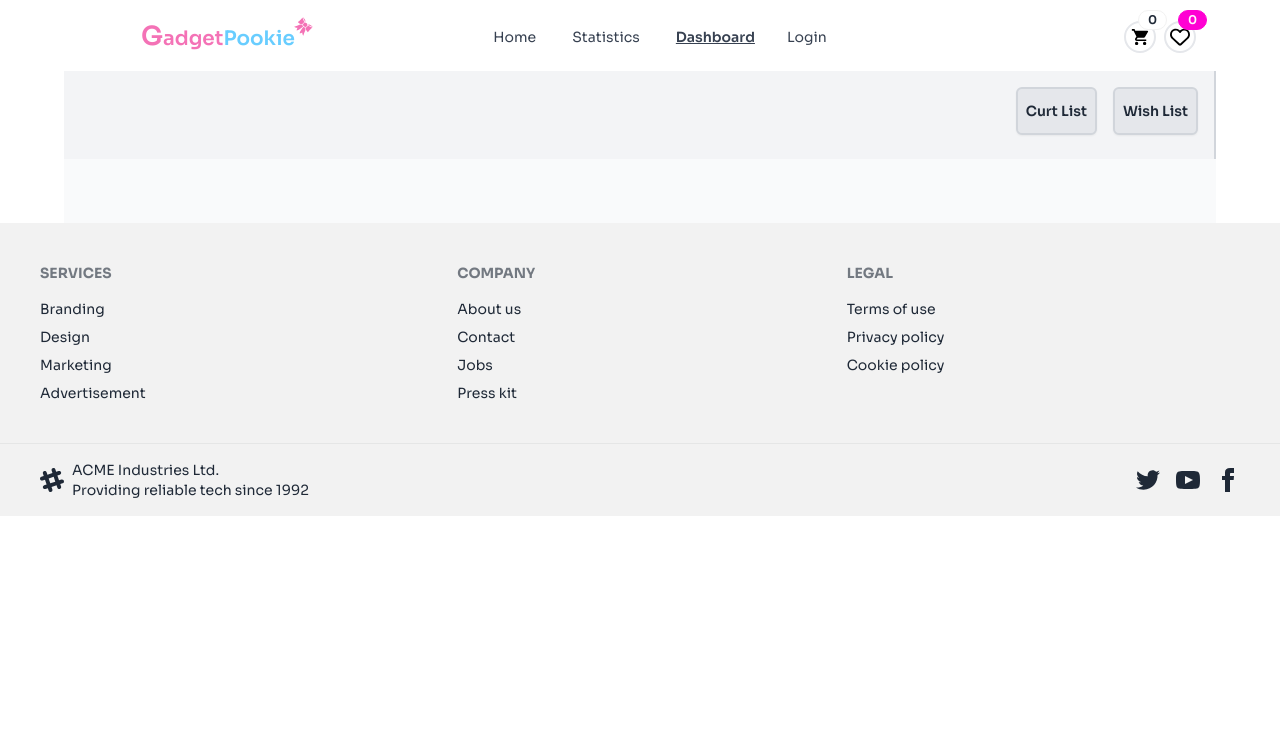
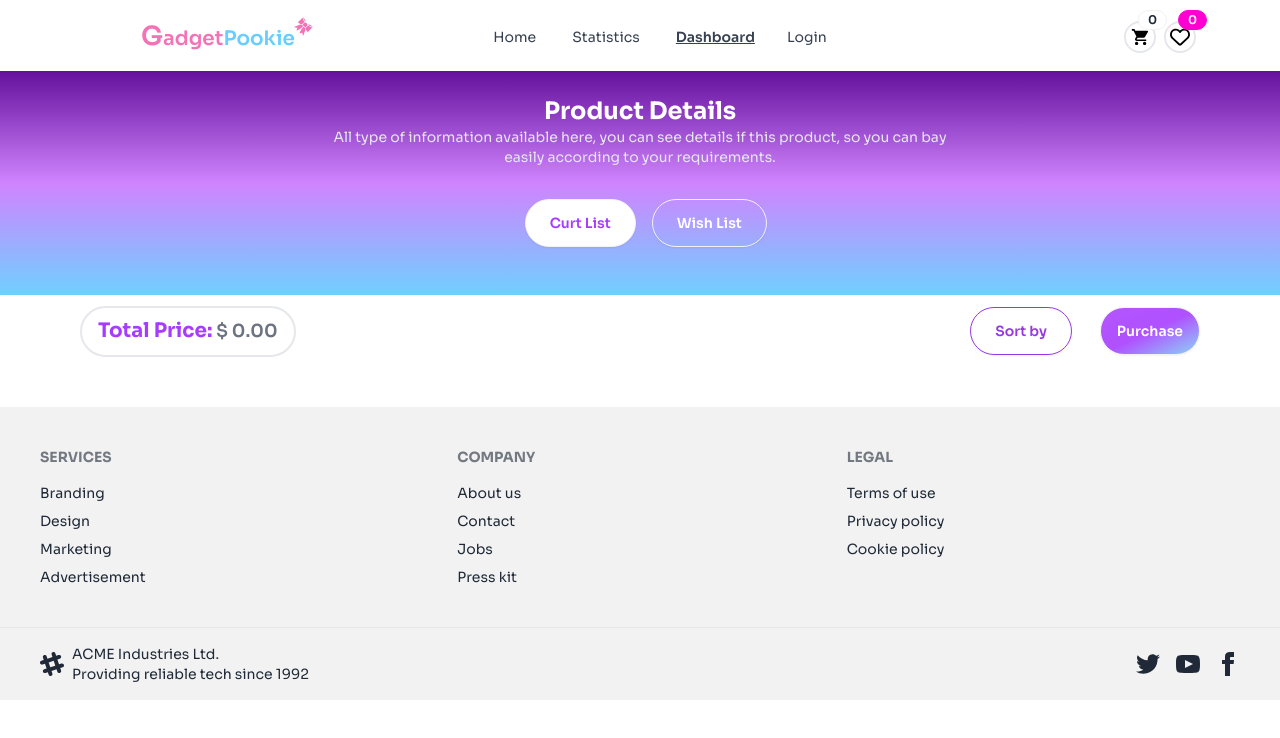
Before and after one commit to programming-hero-web-course-4/b10a8-gadget-heaven-MehediZ07, a React (Vite) app: page /dashboard in a window 1280 px wide. Shown: the top 738 px of the page. Built offline with nearby package versions, Linux system fonts and the light colour scheme.

Commit message:
All function making done

```diff
--- a/src/Components/CurtAndWishCard/CurtAndWishCard.jsx
+++ b/src/Components/CurtAndWishCard/CurtAndWishCard.jsx
@@ -1,6 +1,5 @@
 import { Link } from "react-router-dom";
 export default function CurtAndWishCard({ product }) {
-  console.log(product);
   return (
     <div className="mb-4 mt-6 flex flex-col md:flex-row border solid border-gray-400 rounded-xl p-4">
       <img
@@ -12,6 +11,7 @@ export default function CurtAndWishCard({ product }) {
         <h2 className="text-2xl font-bold">{product.product_title}</h2>
         <h2 className="my-3">Price: {product.price}</h2>
         <h2 className="my-3">Price: {product.description}</h2>
+        <h2 className="my-3">Price: {product.rating}</h2>
 
         <div className="flex justify-start flex-grow-0 my-2 gap-6 overflow-x-auto whitespace-nowrap">
           <Link Link to={`/dashboard`}>
--- /dev/null
+++ b/src/Components/CurtAndWishCard/WishCard.jsx
@@ -0,0 +1,28 @@
+import { Link } from "react-router-dom";
+export default function WishCard({ product }) {
+  return (
+    <div>
+      <div className="mb-4 mt-6 flex flex-col md:flex-row border solid border-gray-400 rounded-xl p-4">
+        <img
+          className="w-[100%] h-60  md:w-[20%]  rounded-xl"
+          src={product.product_image}
+          alt=""
+        />
+        <div className="md:pl-12 flex flex-col px-6 md:px-0 my-2 w-full">
+          <h2 className="text-2xl font-bold">{product.product_title}</h2>
+          <h2 className="my-3">Price: {product.price}</h2>
+          <h2 className="my-3">Price: {product.description}</h2>
+          <h2 className="my-3">Price: {product.rating}</h2>
+
+          <div className="flex justify-start flex-grow-0 my-2 gap-6 overflow-x-auto whitespace-nowrap">
+            <Link Link to={`/dashboard`}>
+              <button className="btn  text-white  rounded-full bg-gradient-to-br  from-[#b356ff] via-[#b050ff] to-[#8cd3f6]">
+                Add To Curt
+              </button>
+            </Link>
+          </div>
+        </div>
+      </div>
+    </div>
+  );
+}
--- a/src/Components/Dashboard/Dashboard.jsx
+++ b/src/Components/Dashboard/Dashboard.jsx
@@ -1,25 +1,28 @@
 import React, { useEffect, useState } from "react";
 import { Helmet } from "react-helmet";
-import { useLoaderData } from "react-router-dom";
+import { useLoaderData, useNavigate } from "react-router-dom";
 import { Tab, TabList, TabPanel, Tabs } from "react-tabs";
 import "react-tabs/style/react-tabs.css";
 import { getStoredCurtList, getStoredWishList } from "../../Utility/Utility";
-import CurtAndWishCard from "../CurtAndWishcard/CurtAndWishcard";
+import CurtAndWishCard from "../CurtAndWishCard/CurtAndWishCard";
+import WishCard from "../CurtAndWishCard/WishCard";
 export default function Dashboard() {
-  const [readList, setReadList] = useState([]);
+  const [curtList, setCurtList] = useState([]);
   const [wishList, setWishList] = useState([]);
+  const [totalPrice, setTotalPrice] = useState(0);
+  const [sort, setSort] = useState("");
 
   const allBooks = useLoaderData();
 
   useEffect(() => {
-    const storedReadList = getStoredCurtList();
-    const storedReadListInt = storedReadList.map((id) => parseInt(id));
+    const storedCurtList = getStoredCurtList();
+    const storedCurtListInt = storedCurtList.map((id) => parseInt(id));
 
     const readBookList = allBooks.filter((book) =>
-      storedReadListInt.includes(book.product_id)
+      storedCurtListInt.includes(book.product_id)
     );
 
-    setReadList(readBookList);
+    setCurtList(readBookList);
 
     const storedWishList = getStoredWishList();
     const storedWishListInt = storedWishList.map((id) => parseInt(id));
@@ -30,33 +33,150 @@ export default function Dashboard() {
 
     setWishList(wishBookList);
   }, []);
+
+  const [tabIndex, setTabIndex] = useState(0);
+
+  const handleTabSelect = (index) => {
+    setTabIndex(index);
+  };
+
+  const handleSort = (sortType) => {
+    setSort(sortType);
+
+    if (sortType === "Low-High, Ascending order") {
+      const sortedCurtList = [...curtList].sort((a, b) => a.price - b.price);
+      setCurtList(sortedCurtList);
+    }
+
+    if (sortType === "High-Low, Descending order") {
+      const sortedCurtList = [...curtList].sort((a, b) => b.price - a.price);
+      setCurtList(sortedCurtList);
+    }
+  };
+
+  // const totalPrices = curtList.map((p) => setTotalPrice(totalPrice + p.price));
+
+  // const totalPrices = curtList.reduce((total, p) => total + p.price, 0);
+  // setTotalPrice(totalPrices);
+
+  useEffect(() => {
+    const totalPrices = curtList.reduce((total, p) => total + p.price, 0);
+    setTotalPrice(totalPrices); // Update the total price state
+  }, [curtList]);
+
+  const navigate = useNavigate();
+
+  const goToHome = () => {
+    navigate("/");
+  };
+
+  //   const handlePurchase = () => {
+  //     clearLocalStorage();
+  //   };
+  // };
+
+  const handlePurchase = () => {
+    const storedListStr = JSON.stringify([]);
+    localStorage.setItem("curt-list", storedListStr);
+  };
+
   return (
-    <div className="max-w-6xl bg-green-300 mx-auto">
+    <div className=" ">
       <Helmet>
         <title>Dashboard | Gadget Pookie</title>
         <meta name="description" content="Dashboard" />
       </Helmet>
-
-      <div className="flex w-full">
-        <Tabs className="flex flex-col w-full">
-          <TabList className="flex w-full gap-4 justify-end  ring-0 p-4 bg-gray-100 border-r-2 border-gray-300">
+      <nav className="h-56  bg-gradient-to-b  from-[#64109c] via-[#d084fe] to-[#70cfff] pt-6">
+        <h1 className="text-2xl text-center mx-auto font-bold text-white w-[90%]  lg:w-[70%] mx auto">
+          Product Details
+        </h1>
+        <p className="w-[90%] text-center mx-auto text-xs md:text-sm text-gray-200  lg:w-[50%] mx auto">
+          All type of information available here, you can see details if this
+          product, so you can bay easily according to your requirements.
+        </p>
+      </nav>
+      <div className="flex  -mt-28 bg-transparent max-w-6xl mx-auto">
+        <Tabs
+          onSelect={handleTabSelect}
+          className="flex flex-col w-full bg-transparent"
+        >
+          <TabList className="flex w-[101%] gap-4  justify-center  ring-0 p-4 bg-transparent  ">
             {/* Left-side tabs as buttons */}
-            <Tab className="p-2 btn bg-gray-200 border-2 border-gray-300 rounded-md cursor-pointer mb-2 text-center hover:bg-gray-300 focus:outline-none">
+            <Tab
+              className={`px-6 py-1 btn  rounded-full  border cursor-pointer mb-2 text-center focus:outline-none ${
+                tabIndex === 0
+                  ? " bg-white text-[#a73cff]"
+                  : "bg-transparent text-white"
+              }`}
+            >
               Curt List
             </Tab>
-            <Tab className="p-2 btn bg-gray-200 border-2 border-gray-300 rounded-md cursor-pointer mb-2 text-center hover:bg-gray-300 focus:outline-none">
+            <Tab
+              className={`px-6 py-1 btn  rounded-full  border cursor-pointer mb-2 text-center focus:outline-none ${
+                tabIndex === 1
+                  ? " bg-white text-[#a73cff]"
+                  : "bg-transparent text-white"
+              }`}
+            >
               Wish List
             </Tab>
           </TabList>
 
-          <TabPanel className="flex flex-col  p-4 bg-gray-50">
-            {readList.map((p) => (
+          <TabPanel className="flex flex-col  p-4 bg-transparent">
+            <div className="flex flex-col md:flex-row gap-3  justify-between md:items-center mt-4">
+              <h1 className="text-lg w-fit text-gray-500 font-semibold border-2 rounded-full px-4 py-[.6rem] solid border-gray-200">
+                <span className="font-bold text-xl text-[#a73cff]">
+                  Total Price:
+                </span>
+                {" $"} {totalPrice.toFixed(2)}
+              </h1>
+              <div className="flex items-center gap-6">
+                <div className="dropdown   rounded-xl">
+                  <div
+                    tabIndex={0}
+                    role="button"
+                    className="btn text-[#9538E2] hover:bg-[#e6c9fd86] hover:border-2 border rounded-full px-6 border-[#9538E2] hover:border-[#a231ff] solid bg-transparent m-1"
+                  >
+                    {sort ? `Sort by: ${sort}` : "Sort by"}
+                  </div>
+                  <ul
+                    tabIndex={0}
+                    className="dropdown-content menu  bg-white rounded-box z-[1] w-44 p-2 shadow"
+                  >
+                    <li
+                      className=" bg-white hover:bg-white hover:border-[#9538E2] border-2 solid border-[#9538E2] mb-2 rounded-lg"
+                      onClick={() => handleSort("Low-High, Ascending order")}
+                    >
+                      <a>Low-High, Ascending order</a>
+                    </li>
+                    <li
+                      className=" bg-white hover:bg-white hover:border-[#9538E2] border-2 solid border-[#9538E2] rounded-lg"
+                      onClick={() => handleSort("High-Low, Descending order")}
+                    >
+                      <a>High-Low, Descending order</a>
+                    </li>
+                  </ul>
+                </div>
+                <div>
+                  <button
+                    onClick={() => {
+                      goToHome();
+                      handlePurchase();
+                    }}
+                    className="btn  text-white  rounded-full bg-gradient-to-br  from-[#b356ff] via-[#b050ff] to-[#8cd3f6]"
+                  >
+                    Purchase
+                  </button>
+                </div>
+              </div>
+            </div>
+            {curtList.map((p) => (
               <CurtAndWishCard key={p.product_id} product={p}></CurtAndWishCard>
             ))}
           </TabPanel>
-          <TabPanel className="flex flex-col p-4  bg-gray-50">
+          <TabPanel className="flex flex-col p-4  bg-transparent">
             {wishList.map((p) => (
-              <CurtAndWishCard key={p.product_id} product={p}></CurtAndWishCard>
+              <WishCard key={p.product_id} product={p}></WishCard>
             ))}
           </TabPanel>
         </Tabs>
@@ -68,3 +188,69 @@ export default function Dashboard() {
     </div>
   );
 }
+
+// import React, { useState, useEffect } from 'react';
+
+// const ShoppingCart = () => {
+//   const [curtList, setCurtList] = useState([
+//     { price: 10 },
+//     { price: 20 },
+//     { price: 30 }
+//   ]);
+//   const [tP, setTP] = useState(0); // Total price state
+
+//   // Update total price whenever curtList changes
+//   useEffect(() => {
+//     const totalPrice = curtList.reduce((total, p) => total + p.price, 0);
+//     setTP(totalPrice);
+//   }, [curtList]); // Dependency array ensures it runs only when curtList changes
+
+//   // Example of adding an item to the cart
+//   const addItemToCart = (item) => {
+//     setCurtList((prevList) => [...prevList, item]); // Add new item to cart
+//   };
+
+//   return (
+//     <div>
+//       <h2>Shopping Cart</h2>
+//       <div>Total Price: ${tP}</div>
+//       <button onClick={() => addItemToCart({ price: 15 })}>Add $15 Item</button>
+//       <button onClick={() => addItemToCart({ price: 25 })}>Add $25 Item</button>
+//     </div>
+//   );
+// };
+
+// export default ShoppingCart;
+
+// import React, { useState, useEffect } from 'react';
+
+// const ShoppingCart = () => {
+//   const [curtList, setCurtList] = useState([
+//     { price: 10 },
+//     { price: 20 },
+//     { price: 30 }
+//   ]);
+//   const [tP, setTP] = useState(0); // Total price state
+
+//   // useEffect will only run when curtList changes
+//   useEffect(() => {
+//     const totalPrice = curtList.reduce((total, p) => total + p.price, 0);
+//     setTP(totalPrice);  // Update the total price state
+//   }, [curtList]);  // Dependency array ensures this runs only when curtList changes
+
+//   // Function to add item to cart and update curtList
+//   const addItemToCart = (item) => {
+//     setCurtList((prevList) => [...prevList, item]); // Update the cart list
+//   };
+
+//   return (
+//     <div>
+//       <h2>Shopping Cart</h2>
+//       <div>Total Price: ${tP}</div>
+//       <button onClick={() => addItemToCart({ price: 15 })}>Add $15 Item</button>
+//       <button onClick={() => addItemToCart({ price: 25 })}>Add $25 Item</button>
+//     </div>
+//   );
+// };
+
+// export default ShoppingCart;
--- a/src/NavBar/NavBar.jsx
+++ b/src/NavBar/NavBar.jsx
@@ -1,4 +1,4 @@
-import React, { useEffect, useState } from "react";
+import React from "react";
 import { FaRegHeart } from "react-icons/fa6";
 import { GiBowTieRibbon } from "react-icons/gi";
 import { IoMdCart } from "react-icons/io";
@@ -6,34 +6,34 @@ import { Link, NavLink, useLocation } from "react-router-dom";
 import { getStoredCurtList, getStoredWishList } from "../Utility/Utility";
 
 const NavBar = () => {
-  const [readList, setReadList] = useState([]);
-  const [wishList, setWishList] = useState([]);
-  const [allBooks, setPlayers] = useState([]);
-  useEffect(() => {
-    fetch("./Data.json")
-      .then((res) => res.json())
-      .then((data) => setPlayers(data));
-  }, []);
+  // const [readList, setReadList] = useState([]);
+  // const [wishList, setWishList] = useState([]);
+  // const [allBooks, setPlayers] = useState([]);
+  // useEffect(() => {
+  //   fetch("./Data.json")
+  //     .then((res) => res.json())
+  //     .then((data) => setPlayers(data));
+  // }, []);
 
-  useEffect(() => {
-    const storedReadList = getStoredCurtList();
-    const storedReadListInt = storedReadList.map((id) => parseInt(id));
+  // useEffect(() => {
+  //   const storedReadList = getStoredCurtList();
+  //   const storedReadListInt = storedReadList.map((id) => parseInt(id));
 
-    const readBookList = allBooks.filter((book) =>
-      storedReadListInt.includes(book.bookId)
-    );
+  //   const readBookList = allBooks.filter((book) =>
+  //     storedReadListInt.includes(book.bookId)
+  //   );
 
-    setReadList(readBookList);
+  //   setReadList(readBookList);
 
-    const storedWishList = getStoredWishList();
-    const storedWishListInt = storedWishList.map((id) => parseInt(id));
+  //   const storedWishList = getStoredWishList();
+  //   const storedWishListInt = storedWishList.map((id) => parseInt(id));
 
-    const wishBookList = allBooks.filter((book) =>
-      storedWishListInt.includes(book.bookId)
-    );
+  //   const wishBookList = allBooks.filter((book) =>
+  //     storedWishListInt.includes(book.bookId)
+  //   );
 
-    setWishList(wishBookList);
-  }, []);
+  //   setWishList(wishBookList);
+  // }, []);
 
   const { pathname } = useLocation();
   const links = (
@@ -195,7 +195,7 @@ const NavBar = () => {
         >
           <div className="relative">
             <span className=" absolute translate-x-2 -top-[1.1rem] text-xs badge ">
-              {wishList.length}
+              {getStoredCurtList().length}
             </span>
             <div className="text-xl">
               <IoMdCart />
```
Also changed, not shown: src/Components/ProductDetails/ProductDetails.jsx (+45 -4 lines), src/Utility/Utility.js (+8 -11 lines).
